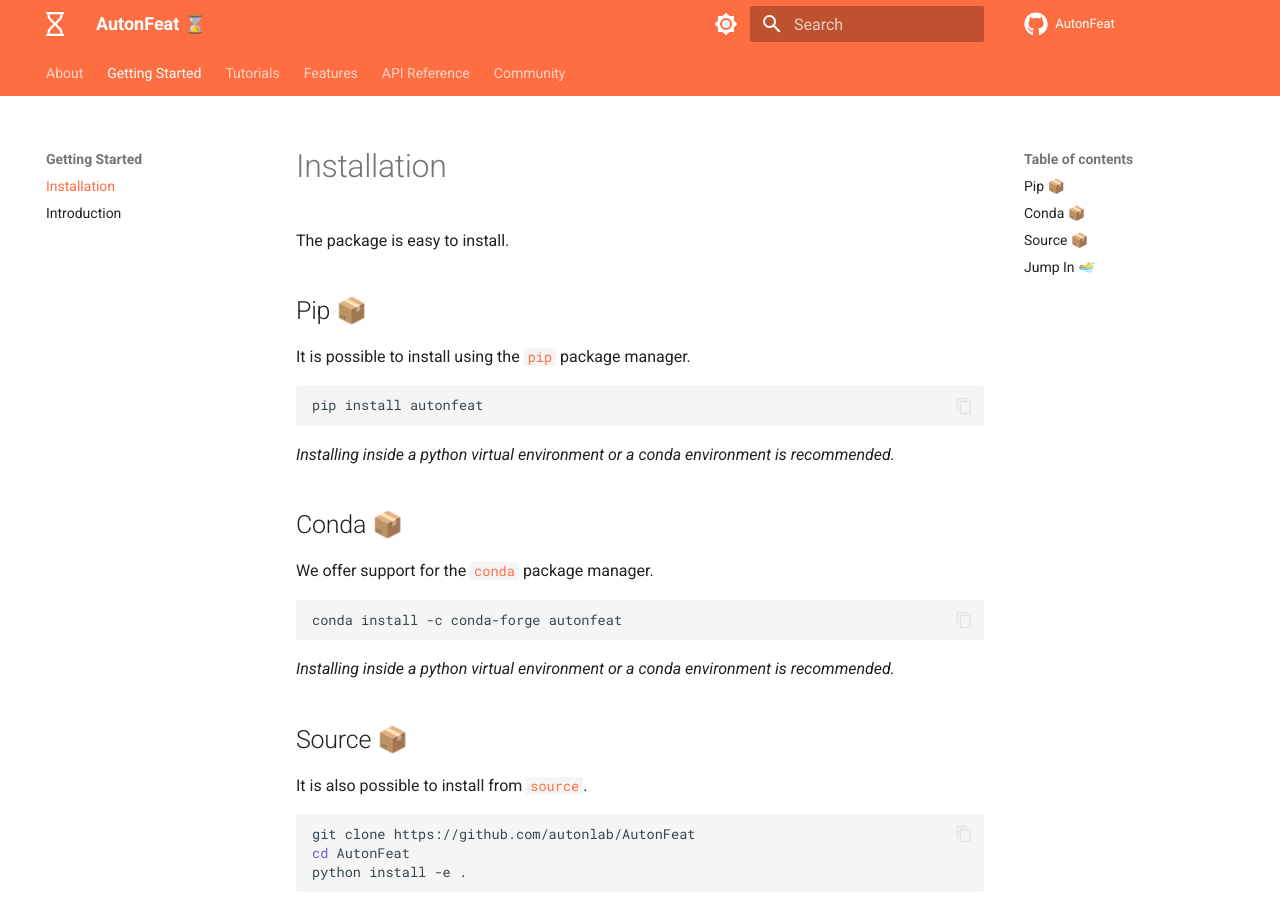
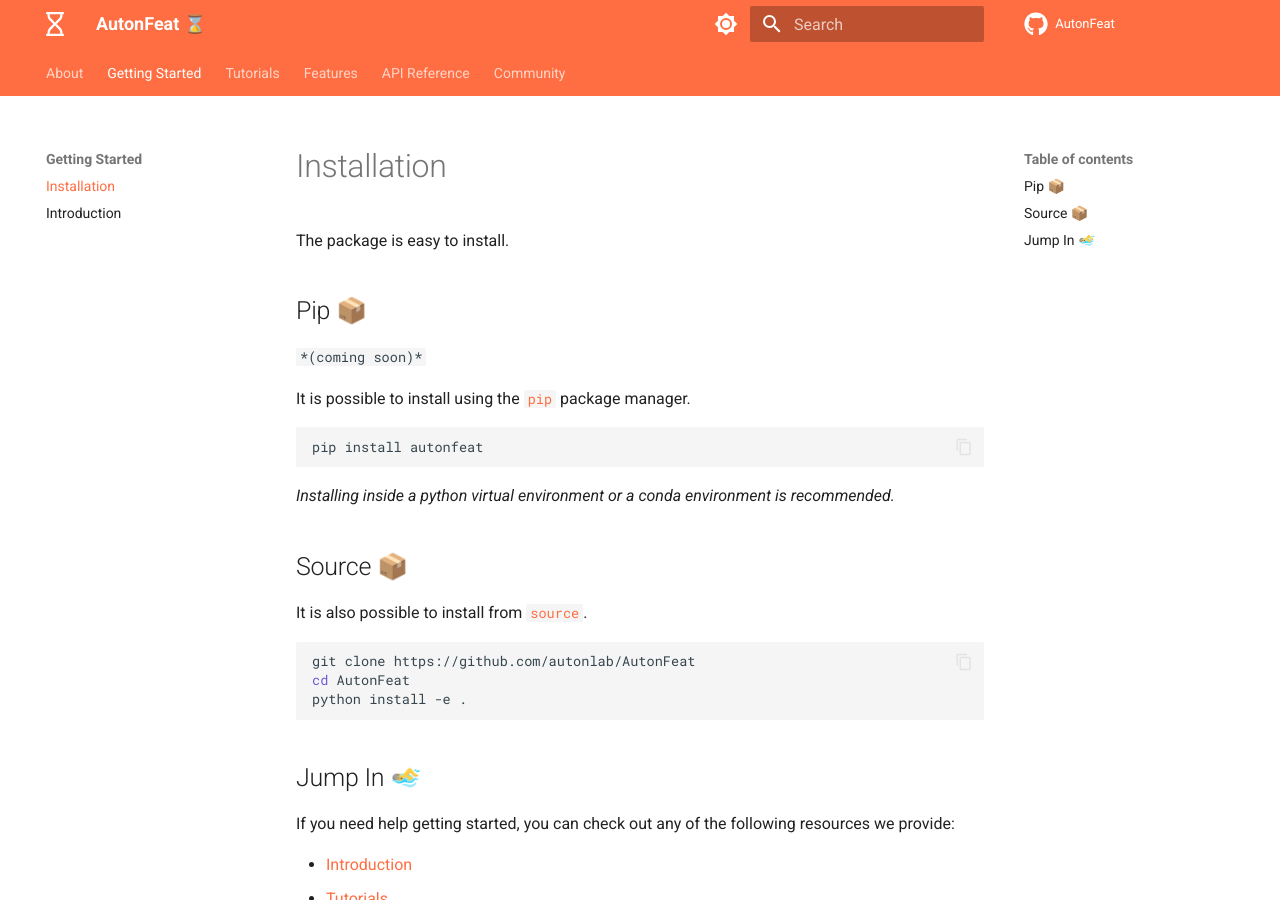
Before and after one commit to autonlab/AutonFeat, an MkDocs documentation site: the page built from docs/getting_started/installation.md, in a window 1280 px wide and 900 px high. Built offline with MkDocs 1.6.1 and Material for MkDocs 9.7.7, drawn with Linux system fonts in a browser that asks for light colours; comment, search, counter and statistics services are not loaded.

Commit message:
[DOCS] Update installation guide and assets

````diff
--- a/docs/getting_started/installation.md
+++ b/docs/getting_started/installation.md
@@ -12,19 +12,12 @@
 
 ## Pip 📦
 
+`*(coming soon)*`
+
 It is possible to install using the [`pip`](https://pip.pypa.io/en/stable/getting-started/) package manager.
 
 ```bash
 pip install autonfeat
-```
-*Installing inside a python virtual environment or a conda environment is recommended.*
-
-## Conda 📦
-
-We offer support for the [`conda`](https://docs.conda.io/en/latest/) package manager.
-
-```bash
-conda install -c conda-forge autonfeat
 ```
 *Installing inside a python virtual environment or a conda environment is recommended.*
 
````
Also changed, not shown: docs/assets/delta_mean_f_visualize.png, docs/assets/delta_mean_visualize.png, docs/assets/delta_median_f_visualize.png, docs/assets/delta_median_visualize.png, docs/assets/delta_quantile_f_visualize.png, docs/assets/delta_quantile_visualize.png, docs/assets/delta_std_f_visualize.png, docs/assets/delta_std_visualize.png, docs/assets/delta_var_f_visualize.png, docs/assets/delta_var_visualize.png, 1 other file.
